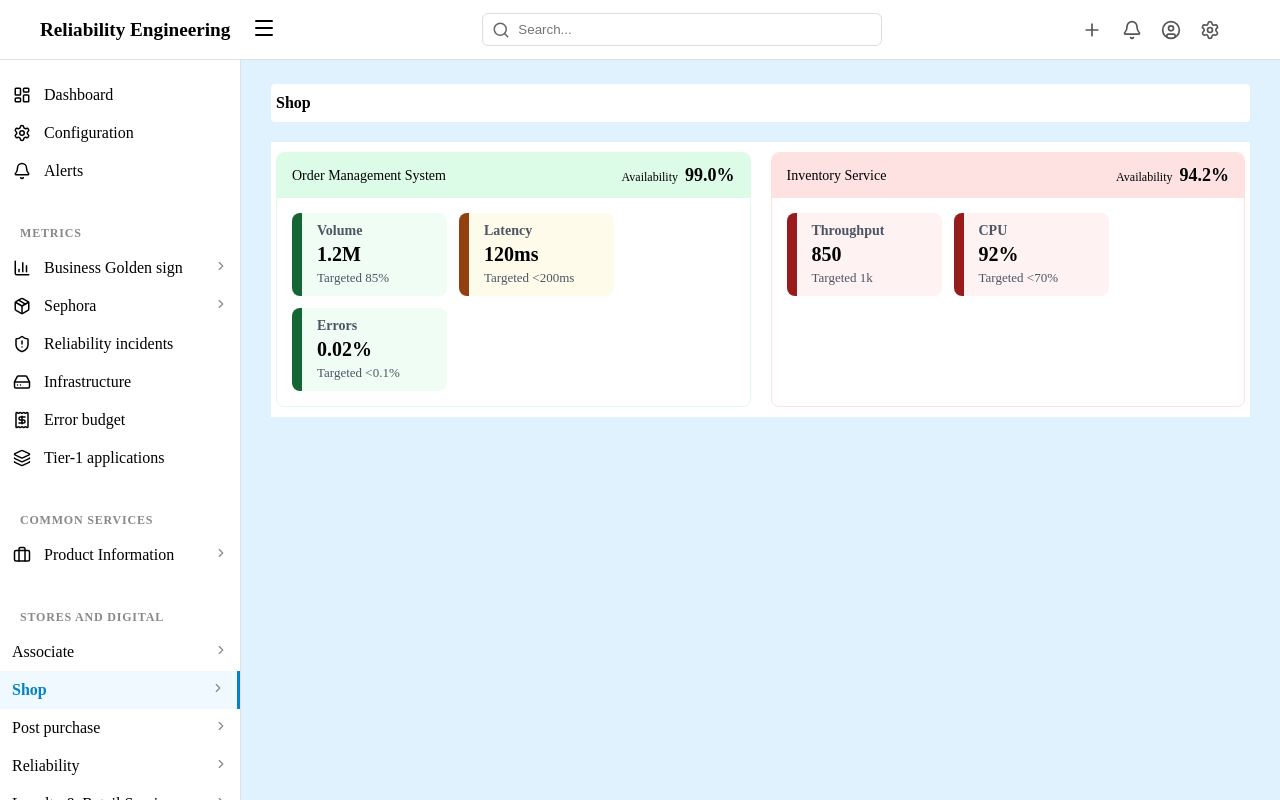
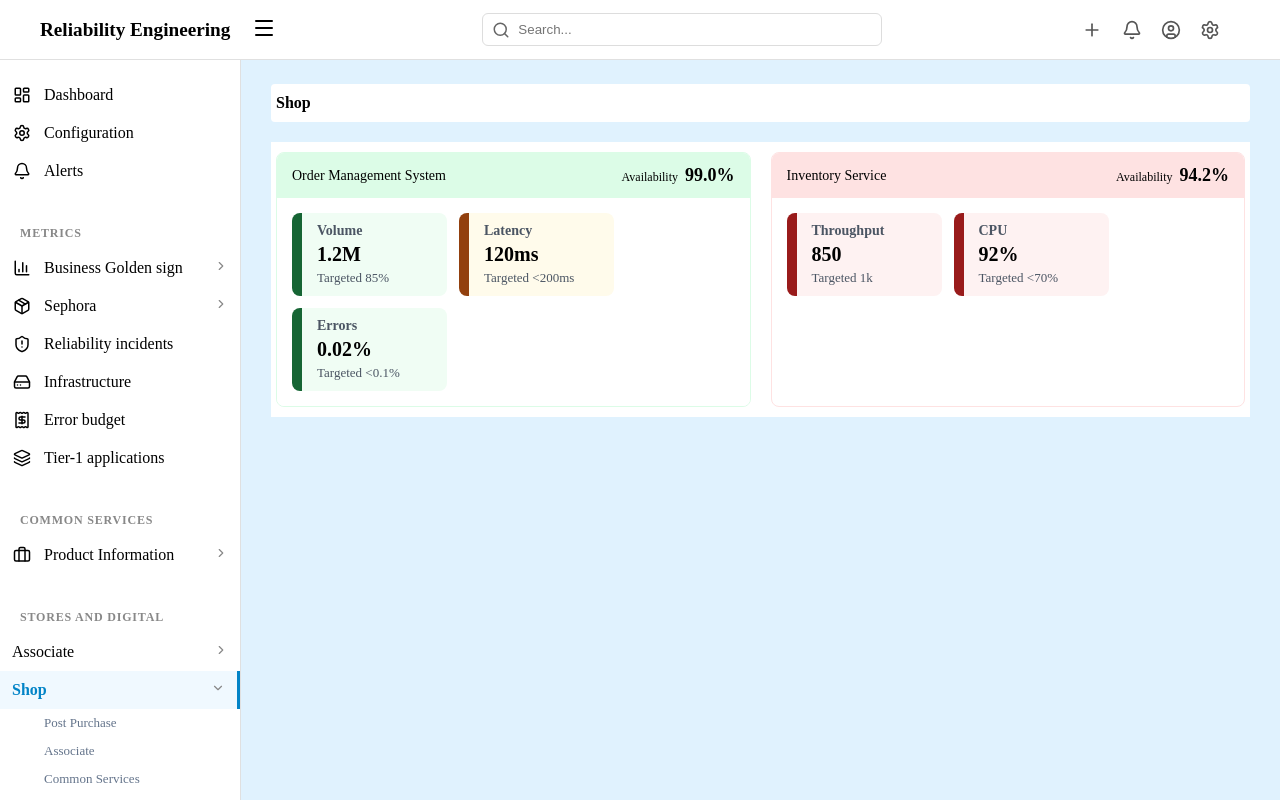
Before and after one commit to someshmca/sre-portal, a React (Vite) app: page /shop in a window 1280 px wide. Built offline with nearby package versions, Linux system fonts and the light colour scheme.

Commit message:
fix: resolve active state conflicts using unique nested path logic

```diff
--- a/src/components/layout/Sidebar/MenuItem.tsx
+++ b/src/components/layout/Sidebar/MenuItem.tsx
@@ -1,5 +1,5 @@
 import { useState } from 'react';
-import { NavLink } from 'react-router-dom';
+import { NavLink, useLocation } from 'react-router-dom';
 import { ChevronDown, ChevronRight } from 'lucide-react';
 import styles from './Sidebar.module.scss';
 
@@ -17,16 +17,17 @@ interface MenuItemProps {
 }
 
 export const MenuItem: React.FC<MenuItemProps> = ({ icon, label, hasDropdown, to, subItems }) => {
-  const [isOpen, setIsOpen] = useState(false);
+    const location = useLocation();
+    const currentPath = location.pathname;
 
-  // Generate dummy items if none are provided but dropdown is enabled
-  // This ensures every 'down arrow' menu has clickable sub-routes
-  const effectiveSubItems = (hasDropdown && (!subItems || subItems.length === 0))
-    ? [
-        { label: "Sub menu 1", to: `${to}/sub-1` },
-        { label: "Sub menu 2", to: `${to}/sub-2` }
-      ]
-    : subItems;
+    // 1. UNIQUE PATH LOGIC:
+    // A parent is active if the current URL is exactly its path
+    // OR if the current URL starts with its path + a slash (nested route)
+    const isParentActive = currentPath === to || currentPath.startsWith(`${to}/`);
+
+    // 2. INITIALIZE STATE:
+    // Start open if we are in this specific route hierarchy
+    const [isOpen, setIsOpen] = useState(() => isParentActive);
 
     const handleToggle = () => {
       if (hasDropdown) {
@@ -38,9 +39,9 @@ export const MenuItem: React.FC<MenuItemProps> = ({ icon, label, hasDropdown, to
       <div className={styles.menuItemWrapper}>
         <NavLink
           to={to}
-        // Using a function for className to handle the 'active' state for the main link
-        className={({ isActive }) =>
-          `${styles.menuItem} ${isActive ? styles.active : ''}`
+          // Force the active class based on our unique path logic
+          className={() =>
+            `${styles.menuItem} ${isParentActive ? styles.active : ''}`
           }
           onClick={handleToggle}
         >
@@ -56,15 +57,14 @@ export const MenuItem: React.FC<MenuItemProps> = ({ icon, label, hasDropdown, to
           )}
         </NavLink>
 
-      {/* Render sub-menus only if the dropdown is toggled open */}
-      {hasDropdown && isOpen && effectiveSubItems && (
+        {hasDropdown && isOpen && subItems && (
           <div className={styles.dropdownContent}>
-          {effectiveSubItems.map((sub, index) => (
+            {subItems.map((sub, index) => (
               <NavLink
                 key={`${sub.label}-${index}`}
                 to={sub.to}
-              // Added specific subActive class to distinguish from parent active state
                 className={({ isActive }) =>
+                  // Sub-items only highlight if their specific unique path is hit
                   `${styles.dropdownItem} ${isActive ? styles.subActive : ''}`
                 }
               >
--- a/src/data/navigation.json
+++ b/src/data/navigation.json
@@ -37,15 +37,15 @@
             "to": "/shop",
             "hasDropdown": true,
             "subItems": [
-              { "label": "Post Purchase", "to": "/post-purchase" },
-              { "label": "Associate", "to": "/associate-sub" },
-              { "label": "Common Services", "to": "/common-services-sub" }
+              { "label": "Post Purchase", "to": "/shop/post-purchase" },
+              { "label": "Associate", "to": "/shop/associate" },
+              { "label": "Common Services", "to": "/shop/common-services" }
             ]
           },
-          { "label": "Post purchase", "to": "/post-purchase", "hasDropdown": true },
+          { "label": "Post purchase", "to": "/post-purchase-top", "hasDropdown": true },
           { "label": "Reliability", "to": "/reliability", "hasDropdown": true },
           { "label": "Loyalty & Retail Services", "to": "/loyalty-retail-services", "hasDropdown": true }
         ]
       }
     ]
-  }
+}
```
Lines whose indentation alone changed are shown as unchanged.
